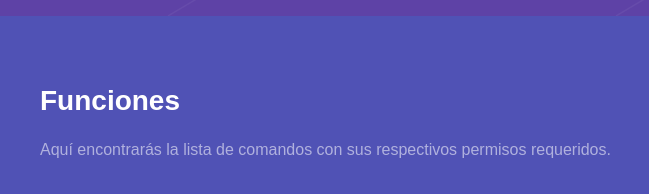
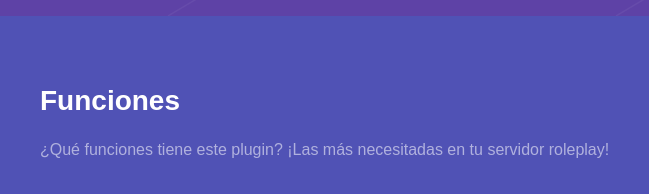
Before and after one commit to Alex22sv/ParquelandPlugin-Website, a plain HTML site: page index.html in a window 1280 px wide. Shown: the part 800-994 px from the top of the page, 24-673 px from the left. Drawn offline with Linux system fonts and the light colour scheme.

Commit message:
Cambiar mensaje erróneo

```diff
--- a/index.html
+++ b/index.html
@@ -54,7 +54,7 @@
 		<section id="one" class="wrapper style2 spotlights">
 			<div class="inner">
 				<h2>Funciones</h2>
-				<p>Aquí encontrarás la lista de comandos con sus respectivos permisos requeridos.</p>
+				<p>¿Qué funciones tiene este plugin? ¡Las más necesitadas en tu servidor roleplay!</p>
 				<div class="features">
 					<section>
 						<span class="icon major fa-cog"></span>
```
